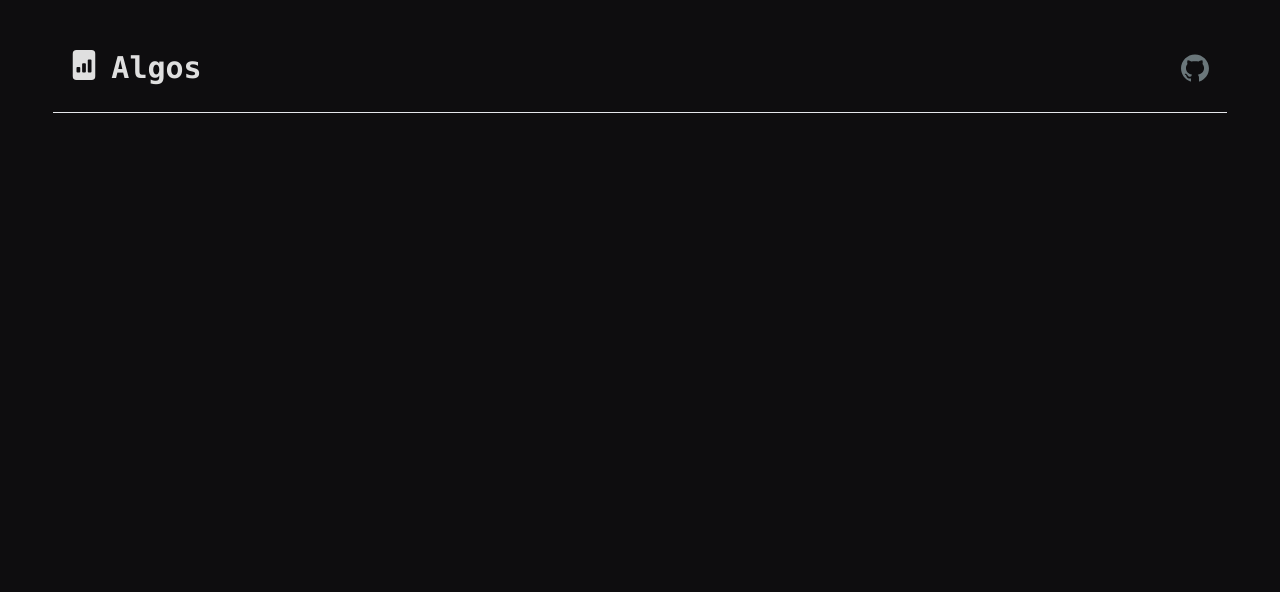
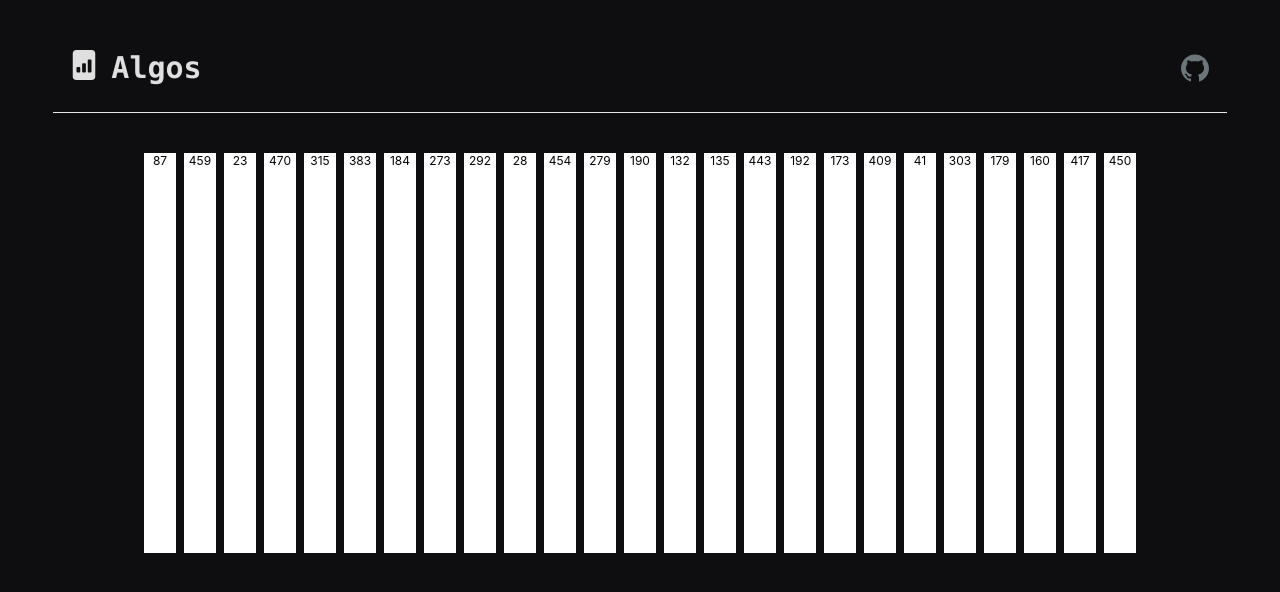
Before and after one commit to faizanraso/Sorting-Visualizer, a React (Vite) app: page / in a window 1280 px wide. Shown: the top 592 px of the page. Built offline with nearby package versions, Linux system fonts and the light colour scheme.

Commit message:
bug in bar rendering

```diff
--- a/src/App.tsx
+++ b/src/App.tsx
@@ -1,10 +1,12 @@
 import React from "react";
 import Header from "./components/Header";
+import { Visualization } from "./components/Visualization";
 
 function App() {
   return (
     <div className="flex mx-auto flex-col items-center justify-center py-2">
       <Header />
+      <Visualization />
     </div>
   );
 }
--- /dev/null
+++ b/src/components/Bar.tsx
@@ -0,0 +1,15 @@
+import React from "react";
+
+export const Bar = (props: { value: number }) => {
+  const divHeight = Math.floor((props.value / 500) * 100);
+  console.log(props.value);
+  console.log(divHeight);
+
+  const divClasses = `bg-white mx-1 px-1 w-8 h-[${divHeight}%] block`;
+
+  return (
+    <div className={divClasses}>
+      <p className="text-black text-xs text-center">{props.value}</p>
+    </div>
+  );
+};
--- /dev/null
+++ b/src/components/Visualization.tsx
@@ -0,0 +1,32 @@
+import React, { useEffect, useState } from "react";
+import { Bar } from "./Bar";
+
+export const Visualization = () => {
+  const [array, setArray] = useState([] as number[]);
+
+  function setBarsArray() {
+    const newArray: number[] = [];
+    for (var i = 0; i < 25; i++) {
+      newArray.push(randomNumber(5, 500));
+    }
+    setArray(newArray);
+  }
+
+  useEffect(() => {
+    setBarsArray();
+  }, []);
+
+  function randomNumber(min: number, max: number) {
+    return Math.floor(Math.random() * (max - min)) + min;
+  }
+
+  return (
+    <div className="py-10 flex mx-auto">
+      {array!.map((val, index) => (
+        <div key={index} className="flex flex-row h-[50vh] block">
+          <Bar key={index} value={val} />
+        </div>
+      ))}
+    </div>
+  );
+};
```
